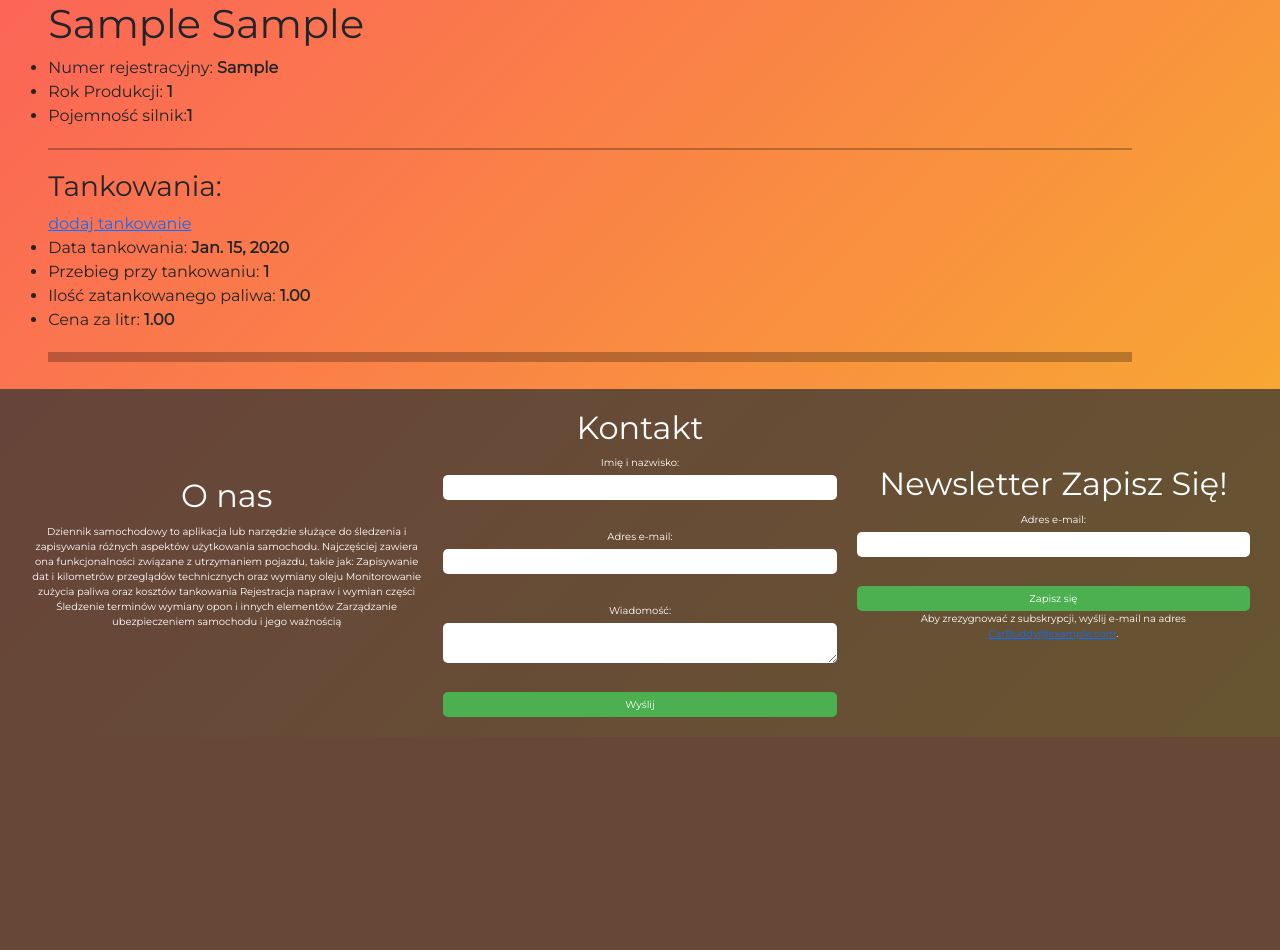
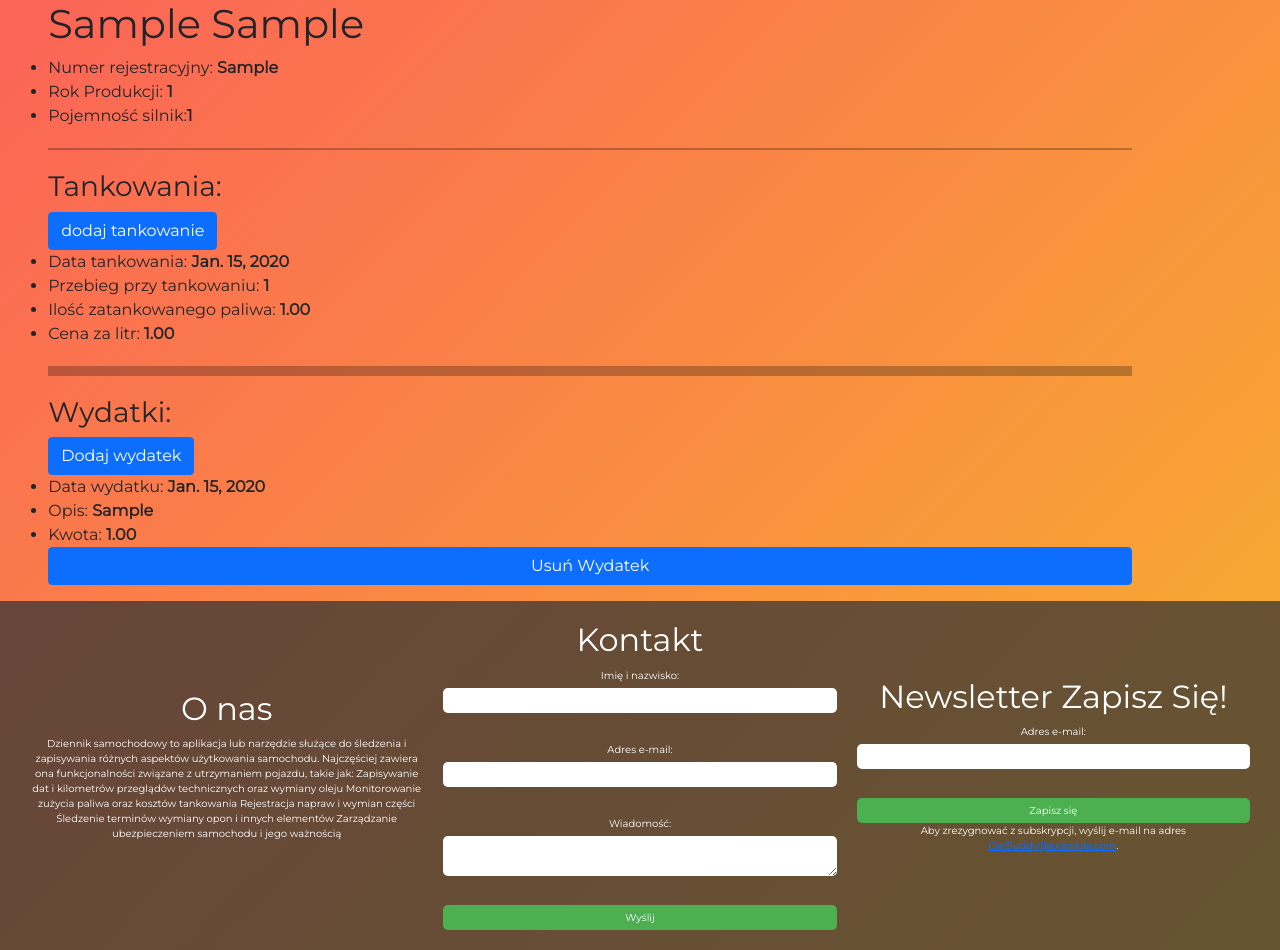
Before and after one commit to Oski3006/CarBuddy, a Django app: page /dziennik in a window 1280 px wide. Shown: the part 349-1299 px from the top of the page. Before the commit the page ends 1086 px from the top, so only its background shows below. Run offline with Django 4.2, Linux system fonts and the light colour scheme; a user stored in the database is signed in; tables that the repository leaves empty hold one stand-in row (values such as "Sample post").

Commit message:
Aktualizacja Wydatki Aktualizacja: -Dodano wydatki -Dodano mozliwośc odawania wydatków i ich usuwania. -Dodano wyświetlanie wydatków w dzienniku
!!!Naprawcie tankowania bo wcześniej działało a dzisiaj nie ma możliwości dodania tankowania (jesli nie ma wcześniejszego)!!!

```diff
--- a/CarBuddy/main/templates/main/dziennik.html
+++ b/CarBuddy/main/templates/main/dziennik.html
@@ -16,7 +16,7 @@
       <li>Rok Produkcji: <b>{{ samochod.rok_produkcji }}</b></li>
       <li>Pojemność silnik:<b>{{ samochod.pojemność_silnika}}</b></li>
       <hr style="border: 1px solid black; margin-top: 20px; margin-bottom: 20px;">
-      <h3>Tankowania:</h3><a href="{% url 'dodaj_tankowanie' samochod.id %}?next={{ request.path }}">dodaj tankowanie</a>
+      <h3>Tankowania:</h3><a href="{% url 'dodaj_tankowanie' samochod.id %}?next={{ request.path }}" class="btn btn-primary">dodaj tankowanie</a>
         {% for tankowanie in tankowania %}
           {% if tankowanie.samochod == samochod %}
 
@@ -29,7 +29,22 @@
         {% empty %}
           <li>Brak tankowań</li>
         {% endfor %}
+
         <hr style="border: 5px solid black; margin-top: 20px; margin-bottom: 20px;">
+        <h3>Wydatki:</h3><a href="{% url 'dodaj_wydatki' samochod.pk %}" class="btn btn-primary">Dodaj wydatek</a>
+        {% for wydatek in wydatki %}
+          {% if wydatek.samochod == samochod %}
+            <li>Data wydatku: <b>{{ wydatek.data }}</b></li>
+            <li>Opis: <b>{{ wydatek.opis }}</b></li>
+            <li>Kwota: <b>{{ wydatek.koszt }}</b></li>
+            <form method="post" action="{% url 'usun_wydatek' wydatek.id %}">
+              {% csrf_token %}
+              <a type="submit" class="btn btn-primary">Usuń Wydatek </a>
+          </form>
+          {% endif %}
+          {% empty %}
+            <li>Brak wydatków</li>
+          {% endfor %}
     {% endfor %}
 
   </ul>
--- a/CarBuddy/main/urls.py
+++ b/CarBuddy/main/urls.py
@@ -12,4 +12,6 @@ urlpatterns = [
     path('ctcb',views.ctcb, name='ctcb'),
     #path('dodaj_tankowanie',views.dodaj_tankowanie, name='dodaj_tankowanie'),
     path('dodaj_tankowanie/<int:samochod_id>/', views.dodaj_tankowanie, name='dodaj_tankowanie'),
+    path('dodaj_wydatki/<int:samochod_id>/', views.dodaj_wydatki, name='dodaj_wydatki'),
+    path('usun_wydatek/<int:pk>/', views.usun_wydatek, name='usun_wydatek'),
 ]
--- a/CarBuddy/main/views.py
+++ b/CarBuddy/main/views.py
@@ -3,9 +3,10 @@ from .forms import RegisterForm, PostForm
 from django.contrib.auth.decorators import login_required, permission_required
 from django.contrib.auth import login, logout, authenticate
 from django.contrib.auth.models import User, Group
-from .models import Post, Samochody, Tankowania
+from .models import Post, Samochody, Tankowania, Wydatki
 from .forms import SamochodyForm
 from .forms import TankowanieForm
+from .forms import WydatkiForm
 from django.shortcuts import render
 from django.http import HttpResponse
 
@@ -98,18 +99,43 @@ def dodaj_tankowanie(request, samochod_id):
         form = TankowanieForm(user=request.user, initial={'samochod': samochod})
     return render(request, 'main/dodaj_tankowanie.html', {'form': form, 'samochod': samochod})
 
-
 def samochody_uzytkownika(request):
     samochody = Samochody.objects.filter(author=request.user)
+    wydatki = Wydatki.objects.filter(samochod__in=samochody)
     if request.method == 'POST':
         samochod_id = request.POST.get('samochod')
         if samochod_id:
             tankowania = Tankowania.objects.filter(samochod__id=samochod_id)
+            wydatki = Wydatki.objects.filter(samochod__id=samochod_id)
         else:
-            tankowania = Tankowania.objects.filter(samochod__in=samochody)
+            tankowania = Tankowania.objects.filter(samochod__id__in=samochody.values_list('id', flat=True))
+            wydatki = Wydatki.objects.filter(samochod__id__in=samochody.values_list('id', flat=True))
     else:
         tankowania = Tankowania.objects.filter(samochod__in=samochody)
-    return render(request, 'main/dziennik.html', {'samochody': samochody, 'tankowania': tankowania})
+        wydatki = Wydatki.objects.filter(samochod__in=samochody)
+    return render(request, 'main/dziennik.html', {'samochody': samochody, 'tankowania': tankowania, 'wydatki': wydatki})
 
 def ctcb(request):
     return render(request, 'main/ctcb.html')
+
+def dodaj_wydatki(request, samochod_id):
+    samochod = get_object_or_404(Samochody, pk=samochod_id, author=request.user)
+    if request.method == 'POST':
+        form = WydatkiForm(request.POST, user=request.user, initial={'samochod': samochod})
+        if form.is_valid():
+            wydatek = form.save(commit=False)
+            wydatek.samochod = samochod
+            wydatek.save()
+           # return redirect('dodaj_wydatki', samochod_id=samochod_id )
+            return redirect('dziennik')
+    else:
+        form = WydatkiForm(user=request.user, initial={'samochod': samochod})
+    return render(request, 'main/dodaj_wydatki.html', {'form': form, 'samochod': samochod})
+
+
+
+
+def usun_wydatek(request, pk):
+    wydatek = get_object_or_404(Wydatki, pk=pk)
+    wydatek.delete()
+    return redirect('dziennik')
```
Also changed, not shown: CarBuddy/main/forms.py (+16 -6 lines), CarBuddy/main/templates/main/dodaj_wydatki.html (added, +9 -0 lines).
